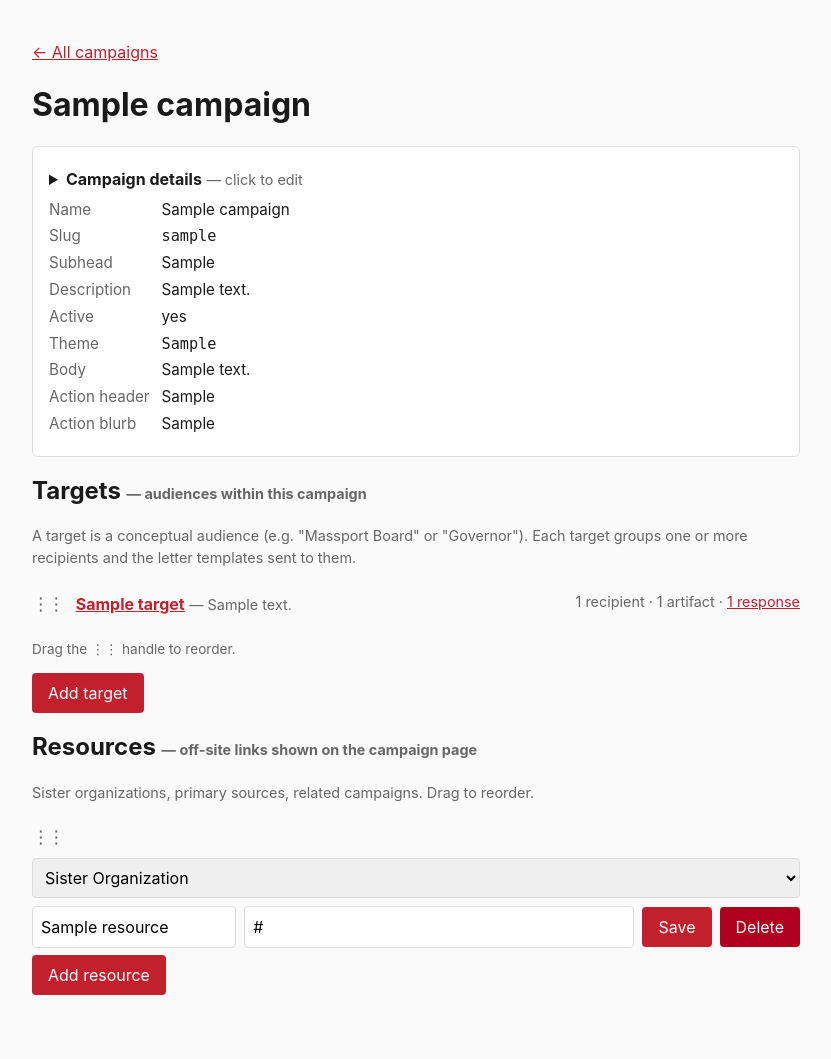
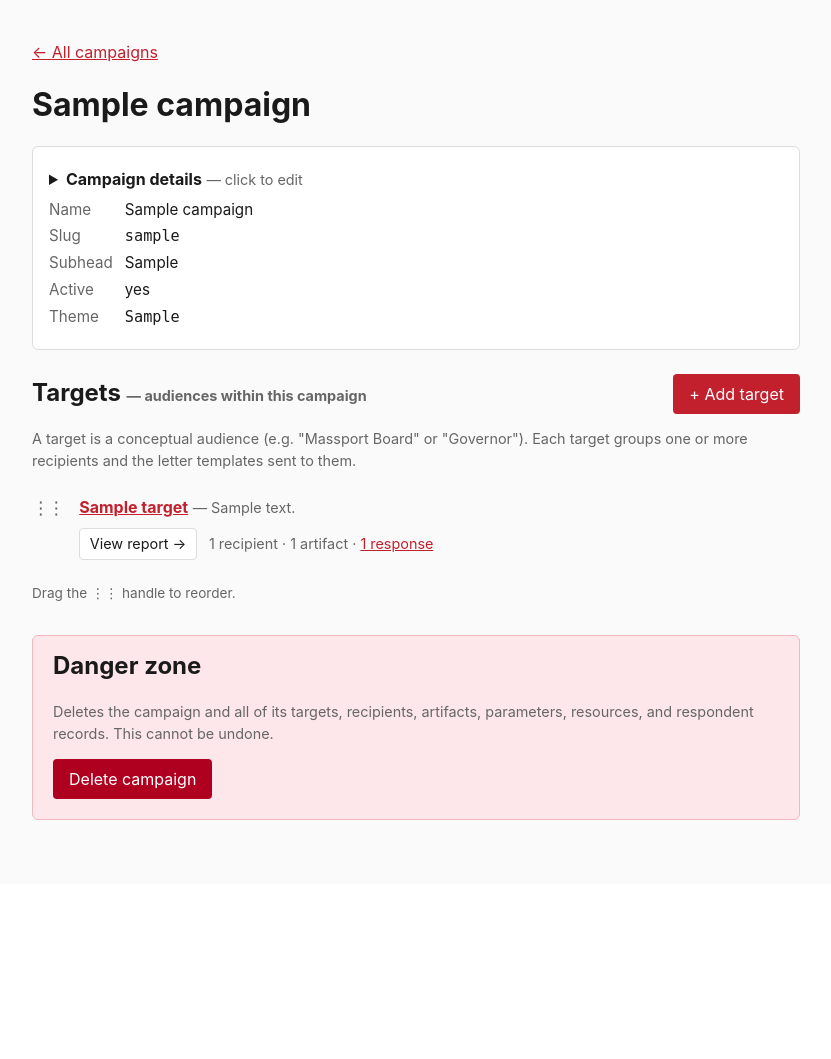
Before and after one commit to dprodger/lexington_alarm, a Flask app: page /admin/campaigns/1 in a window 1280 px wide. Shown: the part 51-1110 px from the top of the page, without its empty margins (224-1055 px from the left). After the commit the page ends 871 px from the top, so only its background shows below. Run offline with Flask 3, Linux system fonts and the light colour scheme; the visitor is signed in with stand-in values (Sample User, id 1); tables that the repository leaves empty hold one stand-in row (values such as "Sample post").

Commit message:
Tighten admin UX; 404 unused public pages
- Lock /  and /c/<slug> to a neutral 404 template; admin logout now
  redirects to /admin/login instead of the now-404 public root.
- Move + Add CTAs (target, recipient, parameter, artifact) to a single
  top-right button next to each section heading; drop the inline forms.
  recipient_new / parameter_new auto-name stubs so the user lands in
  inline edit immediately.
- Target edit page: H1 = target name; prominent red View report /
  Open writer view buttons; target details collapse into a click-to-edit
  card matching the campaign pattern; Source URL opens in a new tab.
- Campaign list: full-width target rows with hanging indent on wrapped
  descriptions and a per-row View report button.
- Campaign admin: hide unused description / body / action header /
  action blurb fields (model + DB columns retained) and the Resources
  section; visible Danger zone wrapped in a light-red surround.
- Preview page: Close button moved to the top.

Co-Authored-By: Claude Opus 4.7 (1M context) <noreply@anthropic.com>

```diff
--- a/campaign_tooling/app/__init__.py
+++ b/campaign_tooling/app/__init__.py
@@ -1,4 +1,4 @@
-from flask import Flask
+from flask import Flask, render_template
 
 from config import Config
 from .extensions import db
@@ -18,6 +18,10 @@ def create_app(config_class: type = Config) -> Flask:
     app.register_blueprint(admin_bp, url_prefix="/admin")
     cli.register(app)
 
+    @app.errorhandler(404)
+    def _not_found(_err):
+        return render_template("not_found.html"), 404
+
     with app.app_context():
         from . import models  # noqa: F401  ensure models are imported
         db.create_all()
--- a/campaign_tooling/app/static/style.css
+++ b/campaign_tooling/app/static/style.css
@@ -197,6 +197,16 @@ button.danger { background: var(--error); }
 .flashes { list-style: none; padding: 0; max-width: 800px; margin: 1rem auto; }
 .flash { padding: 0.5rem 0.75rem; border-radius: 4px; margin: 0.25rem 1rem; }
 .flash-error { background: #fde7ea; color: var(--error); }
+
+.danger-zone {
+  background: #fde7ea;
+  border: 1px solid #f3b8be;
+  border-radius: 6px;
+  padding: 1rem 1.25rem 1.25rem;
+  margin-top: 2rem;
+}
+.danger-zone > h2 { margin-top: 0; }
+.danger-zone > form { margin: 0; }
 .flash-success { background: #e6f4ea; color: var(--success); }
 
 .card {
@@ -208,6 +218,22 @@ button.danger { background: var(--error); }
 }
 
 .muted { color: var(--muted); font-size: 0.9rem; }
+
+.not-found {
+  text-align: center;
+  padding: 4rem 1rem;
+}
+.not-found-code {
+  font-size: 4rem;
+  font-weight: 700;
+  color: var(--muted);
+  letter-spacing: 0.05em;
+  margin: 0 0 0.5rem;
+}
+.not-found h1 {
+  margin: 0 0 0.5rem;
+  font-size: 1.5rem;
+}
 
 .details-readonly {
   display: grid;
@@ -273,17 +299,56 @@ details[open] > summary > .edit-hint { display: none; }
   margin: 0;
 }
 
-.target-row {
+/* Section header with an action button (e.g. "+ Add target") aligned to
+   the right of the H2. The header replaces the H2's natural top margin
+   so the section break stays visible. */
+.section-header {
   display: flex;
   justify-content: space-between;
-  align-items: flex-start;
+  align-items: center;
   gap: 1rem;
-  padding: 0.5rem 0;
+  flex-wrap: wrap;
+  margin-top: 1.5rem;
+}
+.section-header > h1,
+.section-header > h2 { margin: 0; }
+.section-header > form { margin: 0; }
+.section-header > .header-actions {
+  display: flex;
+  gap: 0.5rem;
+  flex-wrap: wrap;
+}
+
+/* Two-column grid: drag handle on the left (aligned with the H2 above),
+   target name + meta both pinned to column 2 so wrapped text stays
+   past the handle and never slides back under it. */
+.target-row {
+  display: grid;
+  grid-template-columns: auto 1fr;
+  grid-template-areas:
+    "handle main"
+    ".      meta";
+  column-gap: 0.5rem;
+  row-gap: 0.4rem;
+  padding: 0.6rem 0;
   border-bottom: 1px solid var(--border);
 }
 .target-row:last-child { border-bottom: none; }
 .target-row .actions { white-space: nowrap; }
 .target-row.dragging { opacity: 0.4; }
+.target-row > .drag-handle { grid-area: handle; margin-right: 0; }
+.target-row-main { grid-area: main; }
+.target-row-meta {
+  grid-area: meta;
+  display: flex;
+  align-items: center;
+  gap: 0.75rem;
+  flex-wrap: wrap;
+}
+.target-row-report {
+  padding: 0.25rem 0.6rem;
+  font-size: 0.9rem;
+}
 .target-row .drag-handle,
 .reorder-row .drag-handle {
   display: inline-block;
--- a/campaign_tooling/app/templates/admin/campaign_form.html
+++ b/campaign_tooling/app/templates/admin/campaign_form.html
@@ -19,18 +19,6 @@
   <label>Subhead (sentence-case subtitle shown under the name)
     <input type="text" name="subhead" value="{{ campaign.subhead if campaign else '' }}">
   </label>
-  <label>Description (one-paragraph blurb)
-    <textarea name="description" rows="3">{{ campaign.description if campaign else '' }}</textarea>
-  </label>
-  <label>Body (longer copy explaining the campaign — Markdown OK)
-    <textarea name="body_md" rows="10">{{ campaign.body_md if campaign else '' }}</textarea>
-  </label>
-  <label>Action header (heading shown above the target cards, e.g. "Send a letter to your state pension fund")
-    <input type="text" name="action_header" value="{{ campaign.action_header if campaign else '' }}">
-  </label>
-  <label>Action blurb (paragraph shown under the action header)
-    <textarea name="action_blurb" rows="3">{{ campaign.action_blurb if campaign else '' }}</textarea>
-  </label>
   <label>Theme (controls the public-page colors, fonts, and header look)
     {% set current_theme = campaign.theme if campaign else themes[0][0] %}
     <select name="theme">
@@ -39,7 +27,7 @@
       {% endfor %}
     </select>
   </label>
-  <label class="inline">
+  <label style="margin-top: 1rem; font-weight: 400;">
     <input type="checkbox" name="active" {% if not campaign or campaign.active %}checked{% endif %}>
     Active (visible to public)
   </label>
@@ -64,12 +52,8 @@
       <dt>Name</dt><dd>{{ campaign.name }}</dd>
       <dt>Slug</dt><dd><code>{{ campaign.slug }}</code></dd>
       {% if campaign.subhead %}<dt>Subhead</dt><dd>{{ campaign.subhead }}</dd>{% endif %}
-      {% if campaign.description %}<dt>Description</dt><dd>{{ campaign.description }}</dd>{% endif %}
       <dt>Active</dt><dd>{% if campaign.active %}yes{% else %}no{% endif %}</dd>
       <dt>Theme</dt><dd><code>{{ campaign.theme }}</code></dd>
-      {% if campaign.body_md %}<dt>Body</dt><dd><pre style="white-space: pre-wrap; font-family: inherit; margin: 0;">{{ campaign.body_md }}</pre></dd>{% endif %}
-      {% if campaign.action_header %}<dt>Action header</dt><dd>{{ campaign.action_header }}</dd>{% endif %}
-      {% if campaign.action_blurb %}<dt>Action blurb</dt><dd>{{ campaign.action_blurb }}</dd>{% endif %}
     </dl>
   </summary>
   {{ render_campaign_form(campaign) }}
@@ -82,7 +66,12 @@
 {% endif %}
 
 {% if campaign %}
+  <div class="section-header">
     <h2>Targets <span class="muted">— audiences within this campaign</span></h2>
+    <form method="post" action="{{ url_for('admin.target_new', campaign_id=campaign.id) }}">
+      <button type="submit">+ Add target</button>
+    </form>
+  </div>
   <p class="muted">A target is a conceptual audience (e.g. "Massport Board" or "Governor"). Each target groups one or more recipients and the letter templates sent to them.</p>
 
   {% if campaign.targets %}
@@ -91,18 +80,22 @@
         data-reorder-url="{{ url_for('admin.targets_reorder', campaign_id=campaign.id) }}">
       {% for t in campaign.targets %}
         <li class="target-row" data-reorder-id="{{ t.id }}">
-          <div>
           <span class="drag-handle" aria-hidden="true">⋮⋮</span>
+          <div class="target-row-main">
             <strong><a href="{{ url_for('admin.target_edit', target_id=t.id) }}">{{ t.name }}</a></strong>
             {% if t.description %}<span class="muted">— {{ t.description }}</span>{% endif %}
           </div>
-          <div class="muted">
+          <div class="target-row-meta">
+            <a href="{{ url_for('admin.target_report', target_id=t.id) }}"
+               class="button secondary target-row-report">View report &rarr;</a>
+            <span class="muted">
               {{ t.recipients|length }} recipient{{ '' if t.recipients|length == 1 else 's' }} ·
               {{ t.artifacts|length }} artifact{{ '' if t.artifacts|length == 1 else 's' }} ·
               {% set count = respondent_counts.get(t.id, 0) %}
               <a href="{{ url_for('admin.target_respondents', target_id=t.id) }}">
                 {{ count }} response{{ '' if count == 1 else 's' }}
               </a>
+            </span>
           </div>
         </li>
       {% endfor %}
@@ -112,67 +105,22 @@
     <p class="muted">No targets yet.</p>
   {% endif %}
 
-  <details class="disclosure-button">
-    <summary>Add target</summary>
-    <div class="card">
-      <form method="post" action="{{ url_for('admin.target_new', campaign_id=campaign.id) }}">
-        <label>Name (e.g., "Massport Board", "Governor")
-          <input type="text" name="name" required>
-        </label>
-        <label>Description (shown to writers — explain who this audience is)
-          <textarea name="description" rows="2"></textarea>
-        </label>
-        <p><button type="submit">Add target</button></p>
+  {# Resources section hidden from the UI for now; routes and data
+     remain so existing rows aren't lost. Restore the markup from git
+     history when we're ready to surface resources again. #}
+  <div class="danger-zone">
+    <h2>Danger zone</h2>
+    <form method="post" action="{{ url_for('admin.campaign_delete', campaign_id=campaign.id) }}">
+      <p class="muted">
+        Deletes the campaign and all of its targets, recipients, artifacts,
+        parameters, resources, and respondent records. This cannot be undone.
+      </p>
+      <button type="submit" class="danger"
+              onclick="return confirm('Delete “{{ campaign.name }}” and everything inside it? This cannot be undone.')">
+        Delete campaign
+      </button>
     </form>
   </div>
-  </details>
-
-  <h2>Resources <span class="muted">— off-site links shown on the campaign page</span></h2>
-  <p class="muted">Sister organizations, primary sources, related campaigns. Drag to reorder.</p>
-
-  {% set resource_categories = [
-    ('sister_organization', 'Sister Organization'),
-    ('primary_sources', 'Primary Sources'),
-    ('related_campaign', 'Related Campaign'),
-  ] %}
-
-  <div data-reorder-list data-reorder-url="{{ url_for('admin.resources_reorder', campaign_id=campaign.id) }}">
-  {% for r in campaign.resources %}
-    <div class="reorder-row" data-reorder-id="{{ r.id }}" style="padding: 0.4rem 0;">
-      <form method="post" action="{{ url_for('admin.resource_edit', resource_id=r.id) }}"
-            style="display: flex; align-items: center; gap: 0.5rem; flex-wrap: wrap;">
-        <span class="drag-handle" aria-hidden="true">⋮⋮</span>
-        <select name="category" required style="min-width: 11rem;">
-          {% for value, label in resource_categories %}
-            <option value="{{ value }}" {% if r.category == value %}selected{% endif %}>{{ label }}</option>
-          {% endfor %}
-        </select>
-        <input type="text" name="name" value="{{ r.name }}" placeholder="name" required style="flex: 1; min-width: 10rem;">
-        <input type="url" name="url" value="{{ r.url }}" placeholder="https://..." style="flex: 2; min-width: 14rem;">
-        <button type="submit">Save</button>
-        <button type="submit" formaction="{{ url_for('admin.resource_delete', resource_id=r.id) }}"
-                class="danger" onclick="return confirm('Delete this resource?')">Delete</button>
-      </form>
-    </div>
-  {% endfor %}
-  </div>
-
-  <details class="disclosure-button">
-    <summary>Add resource</summary>
-    <div class="card">
-      <form method="post" action="{{ url_for('admin.resource_new', campaign_id=campaign.id) }}"
-            style="display: flex; align-items: center; gap: 0.5rem; flex-wrap: wrap;">
-        <select name="category" required style="min-width: 11rem;">
-          {% for value, label in resource_categories %}
-            <option value="{{ value }}">{{ label }}</option>
-          {% endfor %}
-        </select>
-        <input type="text" name="name" placeholder="name" required style="flex: 1; min-width: 10rem;">
-        <input type="url" name="url" placeholder="https://..." style="flex: 2; min-width: 14rem;">
-        <button type="submit">Add resource</button>
-      </form>
-    </div>
-  </details>
 {% endif %}
 
 {% endblock %}
--- a/campaign_tooling/app/templates/admin/preview.html
+++ b/campaign_tooling/app/templates/admin/preview.html
@@ -1,6 +1,8 @@
 {% extends "base.html" %}
 {% block title %}Preview · {{ name }}{% endblock %}
 {% block content %}
+
+<p class="no-print"><button onclick="window.close()" class="secondary">Close</button></p>
 
 <h1>Preview: {{ name }}</h1>
 <p class="muted">
@@ -30,6 +32,4 @@
   <pre class="letter">{{ body_html|safe }}</pre>
 
 {% endif %}
-
-<p class="no-print"><button onclick="window.close()" class="secondary">Close</button></p>
 {% endblock %}
```
Also changed, not shown: campaign_tooling/app/routes_admin.py (+25 -10 lines), campaign_tooling/app/routes_public.py (+6 -16 lines), campaign_tooling/app/templates/admin/target_form.html (+35 -35 lines), campaign_tooling/app/templates/not_found.html (added, +15 -0 lines). Lines whose indentation alone changed are shown as unchanged.
